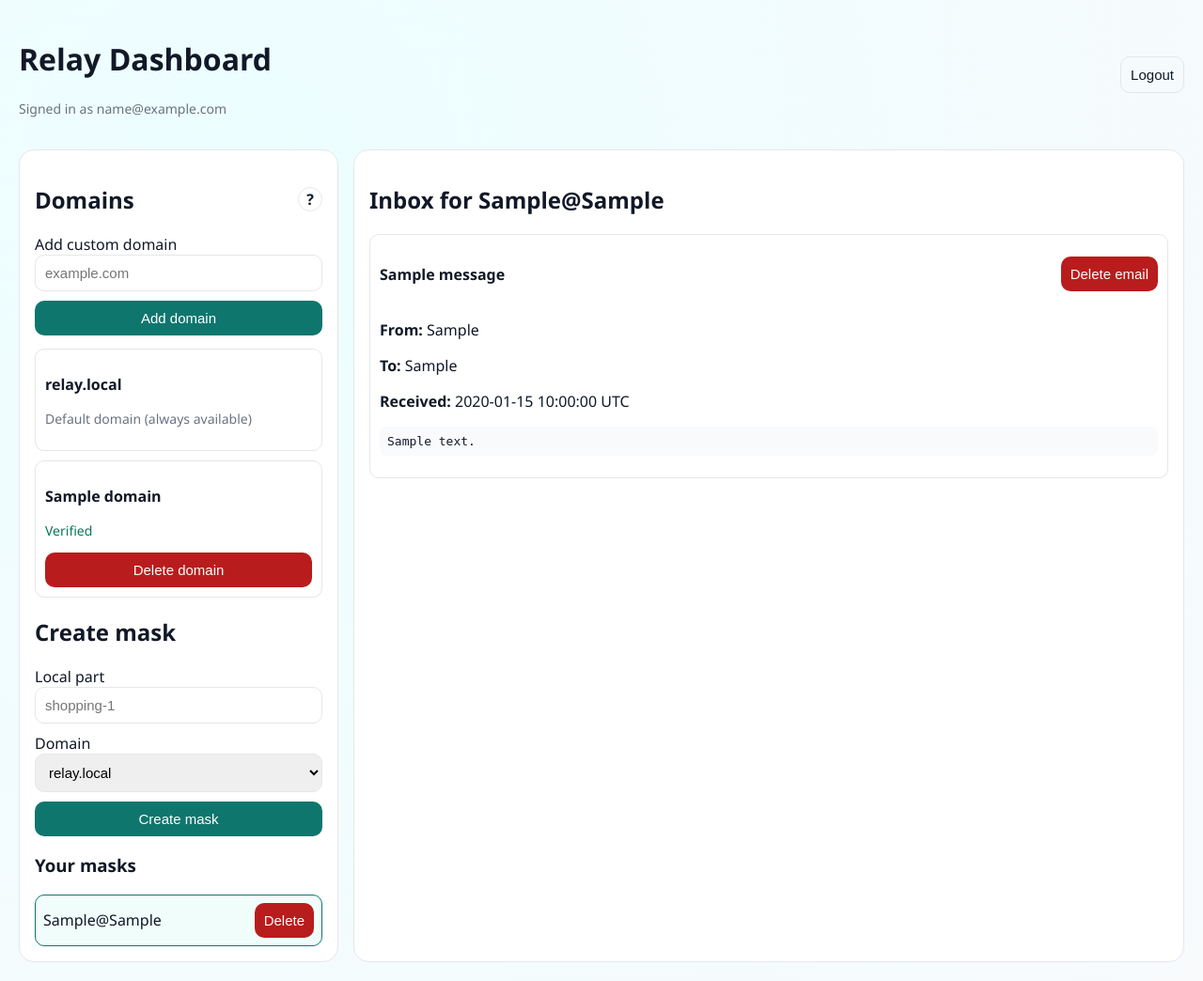
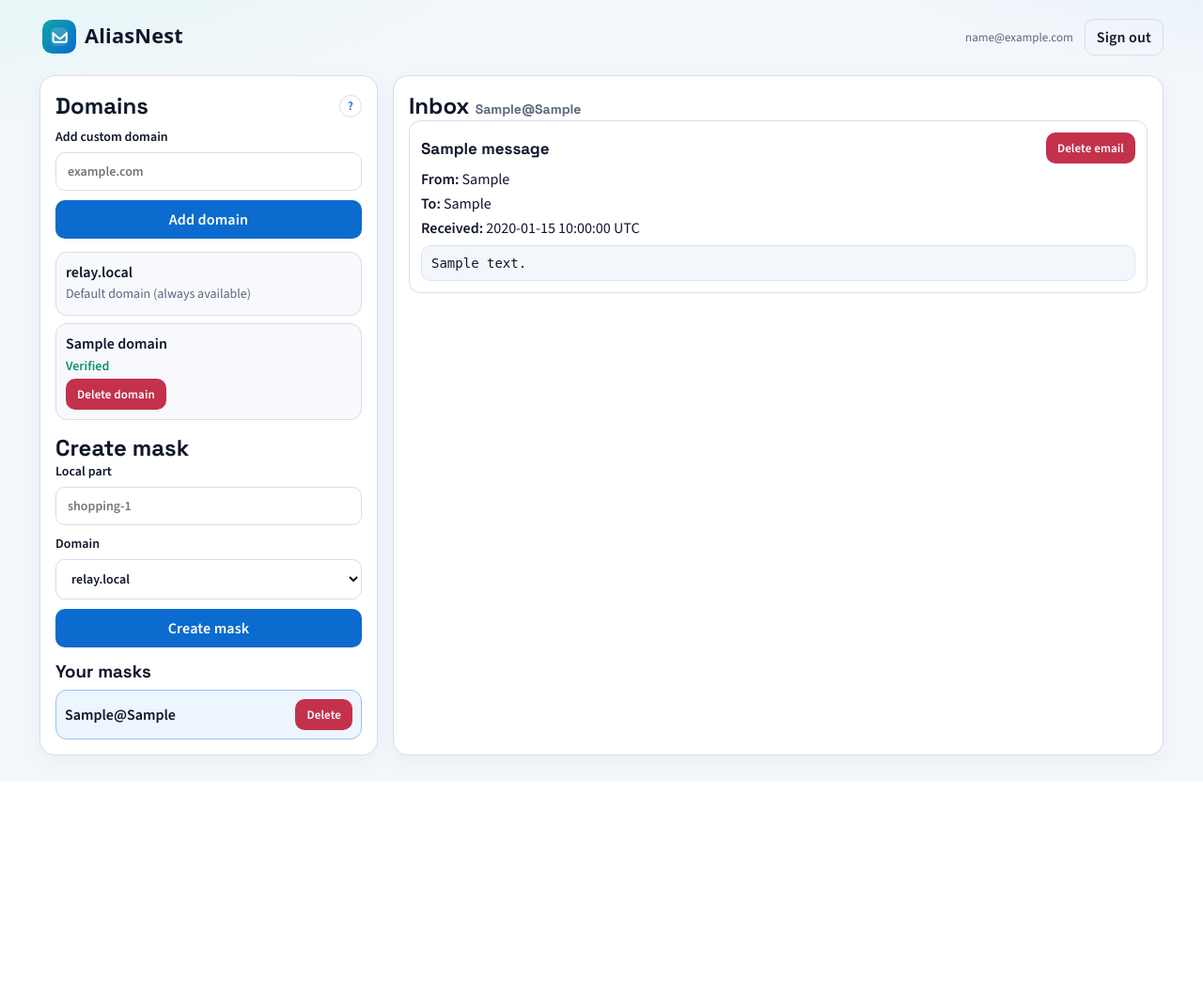
Before and after one commit to agarwalvijay/aliasnest, a FastAPI app: page /dashboard in a window 1280 px wide. Shown: the whole page at 94% size. After the commit the page ends 824 px from the top, so only its background shows below. Run offline with FastAPI, Linux system fonts and the light colour scheme; the visitor is signed in with stand-in values (Sample User, id 1); tables that the repository leaves empty hold one stand-in row (values such as "Sample post").

Commit message:
Refresh AliasNest UI with modern branding and new logo assets

```diff
--- a/app/static/styles.css
+++ b/app/static/styles.css
@@ -1,11 +1,15 @@
 :root {
-  --bg: #f8fafc;
-  --text: #111827;
-  --muted: #6b7280;
-  --card: #ffffff;
-  --line: #e5e7eb;
-  --accent: #0f766e;
-  --accent-dark: #115e59;
+  --bg: #f3f7fb;
+  --ink: #0f172a;
+  --muted: #5b677e;
+  --line: #d6deea;
+  --panel: #ffffff;
+  --soft: #f7f9fc;
+  --accent: #0b6bce;
+  --accent-strong: #0857a8;
+  --danger: #c4314b;
+  --success: #0f8f76;
+  --warn: #b07817;
 }
 
 * {
@@ -14,42 +18,139 @@
 
 body {
   margin: 0;
-  font-family: "Segoe UI", Tahoma, sans-serif;
-  background: radial-gradient(circle at 20% 20%, #ecfeff, var(--bg));
-  color: var(--text);
+  min-height: 100vh;
+  color: var(--ink);
+  font-family: "Source Sans 3", "Segoe UI", sans-serif;
+  background:
+    radial-gradient(1200px 500px at -10% -20%, #d8f5f3 0%, transparent 62%),
+    radial-gradient(980px 420px at 110% -20%, #dbe8fb 0%, transparent 60%),
+    var(--bg);
 }
 
-.auth-shell {
-  min-height: 100vh;
+h1,
+h2,
+h3,
+h4 {
+  font-family: "Space Grotesk", "Segoe UI", sans-serif;
+  margin: 0;
+}
+
+a {
+  color: var(--accent);
+  text-decoration: none;
+}
+
+a:hover {
+  text-decoration: underline;
+}
+
+label {
   display: grid;
-  place-items: center;
-  padding: 20px;
+  gap: 7px;
+  font-weight: 600;
+  font-size: 14px;
+}
+
+input,
+select,
+button {
+  width: 100%;
+  border-radius: 10px;
+  border: 1px solid var(--line);
+  font: inherit;
+}
+
+input,
+select {
+  background: #fff;
+  color: var(--ink);
+  padding: 10px 12px;
+}
+
+button {
+  padding: 10px 12px;
+  border: 0;
+  cursor: pointer;
+  background: var(--accent);
+  color: #fff;
+  font-weight: 600;
+  letter-spacing: 0.01em;
+  transition: background 0.15s ease;
+}
+
+button:hover {
+  background: var(--accent-strong);
+}
+
+button.ghost {
+  width: auto;
+  background: transparent;
+  color: var(--ink);
+  border: 1px solid var(--line);
+  padding: 8px 12px;
+}
+
+button.danger {
+  width: auto;
+  background: var(--danger);
+  padding: 8px 12px;
+  font-size: 13px;
+}
+
+button.danger:hover {
+  background: #aa2a40;
 }
 
 .topbar {
-  padding: 20px;
+  max-width: 1240px;
+  margin: 0 auto;
+  padding: 18px 22px 6px;
   display: flex;
+  align-items: center;
   justify-content: space-between;
+  gap: 14px;
+}
+
+.brand-link {
+  display: inline-flex;
+}
+
+.brand-mark {
+  height: 42px;
+  width: auto;
+}
+
+.topbar-right {
+  display: flex;
   align-items: center;
+  gap: 12px;
+}
+
+.signed-in {
+  margin: 0;
+  font-size: 13px;
+  color: var(--muted);
 }
 
 .grid {
+  max-width: 1240px;
+  margin: 0 auto;
+  padding: 14px 22px 28px;
   display: grid;
-  grid-template-columns: minmax(260px, 340px) 1fr;
   gap: 16px;
-  padding: 0 20px 20px;
+  grid-template-columns: minmax(290px, 360px) minmax(0, 1fr);
 }
 
 .card {
-  background: var(--card);
+  background: var(--panel);
   border: 1px solid var(--line);
   border-radius: 16px;
   padding: 16px;
+  box-shadow: 0 7px 20px rgba(15, 23, 42, 0.04);
 }
 
-.auth-card {
-  max-width: 420px;
-  width: 100%;
+.control-panel {
+  align-self: start;
 }
 
 .stack {
@@ -57,73 +158,47 @@ body {
   gap: 10px;
 }
 
-input, select, button {
-  width: 100%;
-  border: 1px solid var(--line);
-  border-radius: 10px;
-  padding: 10px;
-  font-size: 15px;
-}
-
-button {
-  background: var(--accent);
-  color: white;
-  border: none;
-  cursor: pointer;
-}
-
-button:hover {
-  background: var(--accent-dark);
-}
-
-button.ghost {
-  background: transparent;
-  color: var(--text);
-  border: 1px solid var(--line);
-}
-
-button.danger {
-  background: #b91c1c;
-}
-
-button.danger:hover {
-  background: #991b1b;
-}
-
-.subtle {
-  color: var(--muted);
-  font-size: 14px;
-}
-
-.error {
-  color: #b91c1c;
-  font-size: 14px;
-}
-
-.ok {
-  color: #047857;
-  font-size: 14px;
-}
-
-.warn {
-  color: #b45309;
-  font-size: 14px;
-}
-
-.mono {
-  font-family: "SFMono-Regular", Menlo, Monaco, Consolas, monospace;
-  font-size: 13px;
+.compact-list {
+  gap: 8px;
+  margin-bottom: 14px;
 }
 
 .panel {
   margin-bottom: 14px;
 }
 
+.subtle {
+  color: var(--muted);
+  font-size: 14px;
+  margin: 3px 0;
+}
+
+.ok,
+.error,
+.warn {
+  margin: 4px 0;
+  font-size: 14px;
+  font-weight: 600;
+}
+
+.ok {
+  color: var(--success);
+}
+
+.error {
+  color: var(--danger);
+}
+
+.warn {
+  color: var(--warn);
+}
+
 .heading-row {
   display: flex;
   justify-content: space-between;
   align-items: center;
-  gap: 8px;
+  gap: 10px;
+  margin-bottom: 8px;
 }
 
 .help-menu {
@@ -132,15 +207,18 @@ button.danger:hover {
 
 .help-menu summary {
   list-style: none;
-  width: 26px;
-  height: 26px;
+  width: 24px;
+  height: 24px;
   border-radius: 999px;
   border: 1px solid var(--line);
+  color: var(--accent);
   display: grid;
   place-items: center;
+  cursor: pointer;
+  font-size: 13px;
   font-weight: 700;
-  cursor: pointer;
   user-select: none;
+  background: #fff;
 }
 
 .help-menu summary::-webkit-details-marker {
@@ -150,46 +228,52 @@ button.danger:hover {
 .help-card {
   position: absolute;
   right: 0;
-  top: 34px;
-  width: min(360px, 80vw);
-  z-index: 10;
+  top: 32px;
+  z-index: 8;
+  width: min(370px, 82vw);
+  background: #fff;
   border: 1px solid var(--line);
   border-radius: 12px;
+  box-shadow: 0 12px 26px rgba(15, 23, 42, 0.14);
   padding: 10px;
-  background: var(--card);
-  box-shadow: 0 8px 20px rgba(0, 0, 0, 0.08);
 }
 
 .domain-card {
   border: 1px solid var(--line);
-  border-radius: 10px;
+  background: var(--soft);
+  border-radius: 12px;
   padding: 10px;
+}
+
+.domain-title {
+  margin: 0 0 2px;
 }
 
 .mask-list {
   display: grid;
   gap: 8px;
-  margin-top: 10px;
+  margin-top: 8px;
 }
 
 .mask-item {
   border: 1px solid var(--line);
-  border-radius: 10px;
-  padding: 8px;
+  border-radius: 12px;
+  padding: 9px;
+  background: #fff;
   display: flex;
+  justify-content: space-between;
   align-items: center;
-  justify-content: space-between;
   gap: 10px;
 }
 
 .mask-item.active {
-  border-color: var(--accent);
-  background: #f0fdfa;
+  border-color: #95c4f4;
+  background: #edf5ff;
 }
 
 .mask-link {
-  text-decoration: none;
-  color: var(--text);
+  color: var(--ink);
+  font-weight: 600;
   overflow-wrap: anywhere;
 }
 
@@ -204,26 +288,95 @@ button.danger:hover {
 
 .message {
   border: 1px solid var(--line);
-  border-radius: 10px;
-  padding: 10px;
+  border-radius: 12px;
+  padding: 12px;
+  background: #fff;
 }
 
 .message-head {
   display: flex;
   justify-content: space-between;
   align-items: center;
-  gap: 12px;
+  gap: 10px;
+  margin-bottom: 6px;
+}
+
+.message h4 {
+  font-size: 17px;
+}
+
+.message p {
+  margin: 5px 0;
 }
 
 pre {
+  margin: 8px 0 0;
   white-space: pre-wrap;
-  background: #f9fafb;
-  border-radius: 8px;
-  padding: 8px;
+  background: #f3f7fb;
+  border: 1px solid #dbe4f2;
+  border-radius: 10px;
+  padding: 10px;
+  font-size: 14px;
 }
 
-@media (max-width: 900px) {
+.mono {
+  font-family: ui-monospace, Menlo, Monaco, Consolas, monospace;
+  font-size: 13px;
+}
+
+.auth-shell {
+  max-width: 1080px;
+  margin: 0 auto;
+  min-height: 100vh;
+  padding: 24px;
+  display: grid;
+  grid-template-columns: 1.1fr minmax(300px, 430px);
+  gap: 24px;
+  align-items: center;
+}
+
+.auth-hero {
+  padding: 14px;
+}
+
+.hero-title {
+  margin-top: 16px;
+  font-size: clamp(30px, 4vw, 44px);
+  line-height: 1.1;
+}
+
+.hero-subtle {
+  margin-top: 12px;
+  max-width: 540px;
+  color: var(--muted);
+  font-size: 19px;
+  line-height: 1.45;
+}
+
+.auth-card h2 {
+  margin-bottom: 2px;
+}
+
+.auth-foot {
+  margin-top: 12px;
+}
+
+@media (max-width: 980px) {
   .grid {
     grid-template-columns: 1fr;
   }
+
+  .auth-shell {
+    grid-template-columns: 1fr;
+    align-items: start;
+    padding-top: 20px;
+  }
+
+  .auth-hero {
+    padding: 0;
+  }
+
+  .topbar {
+    flex-wrap: wrap;
+  }
 }
--- a/app/templates/dashboard.html
+++ b/app/templates/dashboard.html
@@ -3,22 +3,26 @@
 <head>
   <meta charset="UTF-8" />
   <meta name="viewport" content="width=device-width, initial-scale=1.0" />
-  <title>Dashboard | Relay</title>
+  <title>Dashboard | AliasNest</title>
+  <link rel="preconnect" href="https://fonts.googleapis.com" />
+  <link rel="preconnect" href="https://fonts.gstatic.com" crossorigin />
+  <link href="https://fonts.googleapis.com/css2?family=Space+Grotesk:wght@500;600;700&family=Source+Sans+3:wght@400;500;600&display=swap" rel="stylesheet" />
+  <link rel="icon" type="image/svg+xml" href="/static/favicon.svg" />
   <link rel="stylesheet" href="/static/styles.css" />
 </head>
 <body>
   <header class="topbar">
-    <div>
-      <h1>Relay Dashboard</h1>
-      <p class="subtle">Signed in as {{ user.email }}</p>
+    <a href="/dashboard" class="brand-link"><img src="/static/logo.svg" alt="AliasNest" class="brand-mark" /></a>
+    <div class="topbar-right">
+      <p class="signed-in">{{ user.email }}</p>
+      <form method="post" action="/logout" class="inline-form">
+        <button type="submit" class="ghost">Sign out</button>
+      </form>
     </div>
-    <form method="post" action="/logout">
-      <button type="submit" class="ghost">Logout</button>
-    </form>
   </header>
 
   <main class="grid">
-    <section class="card">
+    <section class="card control-panel">
       {% if info %}<p class="ok">{{ info }}</p>{% endif %}
       {% if error %}<p class="error">{{ error }}</p>{% endif %}
 
@@ -51,10 +55,10 @@
         <button type="submit">Add domain</button>
       </form>
 
-      <div class="stack">
+      <div class="stack compact-list">
         {% for domain in domains %}
           <article class="domain-card">
-            <p><strong>{{ domain.name }}</strong></p>
+            <p class="domain-title"><strong>{{ domain.name }}</strong></p>
             {% if domain.is_default %}
               <p class="subtle">Default domain (always available)</p>
             {% elif domain.is_verified %}
@@ -64,19 +68,17 @@
               </form>
             {% else %}
               <p class="warn">Pending verification</p>
-              <p class="subtle">Create TXT record:</p>
-              <p class="mono">Host: _relay-verify.{{ domain.name }}</p>
-              <p class="mono">Value: {{ domain.verification_token }}</p>
-              <p class="subtle">Create MX record:</p>
-              <p class="mono">Host: {{ domain.name }}</p>
-              <p class="mono">Type: MX</p>
+              <p class="subtle">TXT host: <span class="mono">_relay-verify.{{ domain.name }}</span></p>
+              <p class="subtle">TXT value: <span class="mono">{{ domain.verification_token }}</span></p>
+              <p class="subtle">MX host: <span class="mono">{{ domain.name }}</span></p>
+              <p class="subtle">MX type: <span class="mono">MX</span></p>
               {% if mx_target_host %}
-                <p class="mono">Value: {{ mx_target_host }}</p>
+                <p class="subtle">MX value: <span class="mono">{{ mx_target_host }}</span></p>
               {% else %}
-                <p class="subtle">Value: your inbound mail host (the host that points to your server IP)</p>
+                <p class="subtle">MX value: your inbound mail host</p>
               {% endif %}
               {% if dns_available %}
-                <form method="post" action="/domains/{{ domain.id }}/verify">
+                <form method="post" action="/domains/{{ domain.id }}/verify" class="inline-form">
                   <button type="submit">Verify TXT + MX</button>
                 </form>
               {% else %}
@@ -124,8 +126,8 @@
       </div>
     </section>
 
-    <section class="card">
-      <h2>Inbox {% if active_mask %}for {{ active_mask.local_part }}@{{ active_mask.domain }}{% endif %}</h2>
+    <section class="card inbox-panel">
+      <h2>Inbox {% if active_mask %}<span class="subtle">{{ active_mask.local_part }}@{{ active_mask.domain }}</span>{% endif %}</h2>
       {% if messages %}
         <div class="messages">
           {% for msg in messages %}
```
Also changed, not shown: app/templates/login.html (+15 -5 lines), app/templates/register.html (+13 -3 lines), app/static/favicon.svg (added), app/static/logo.svg (added).
